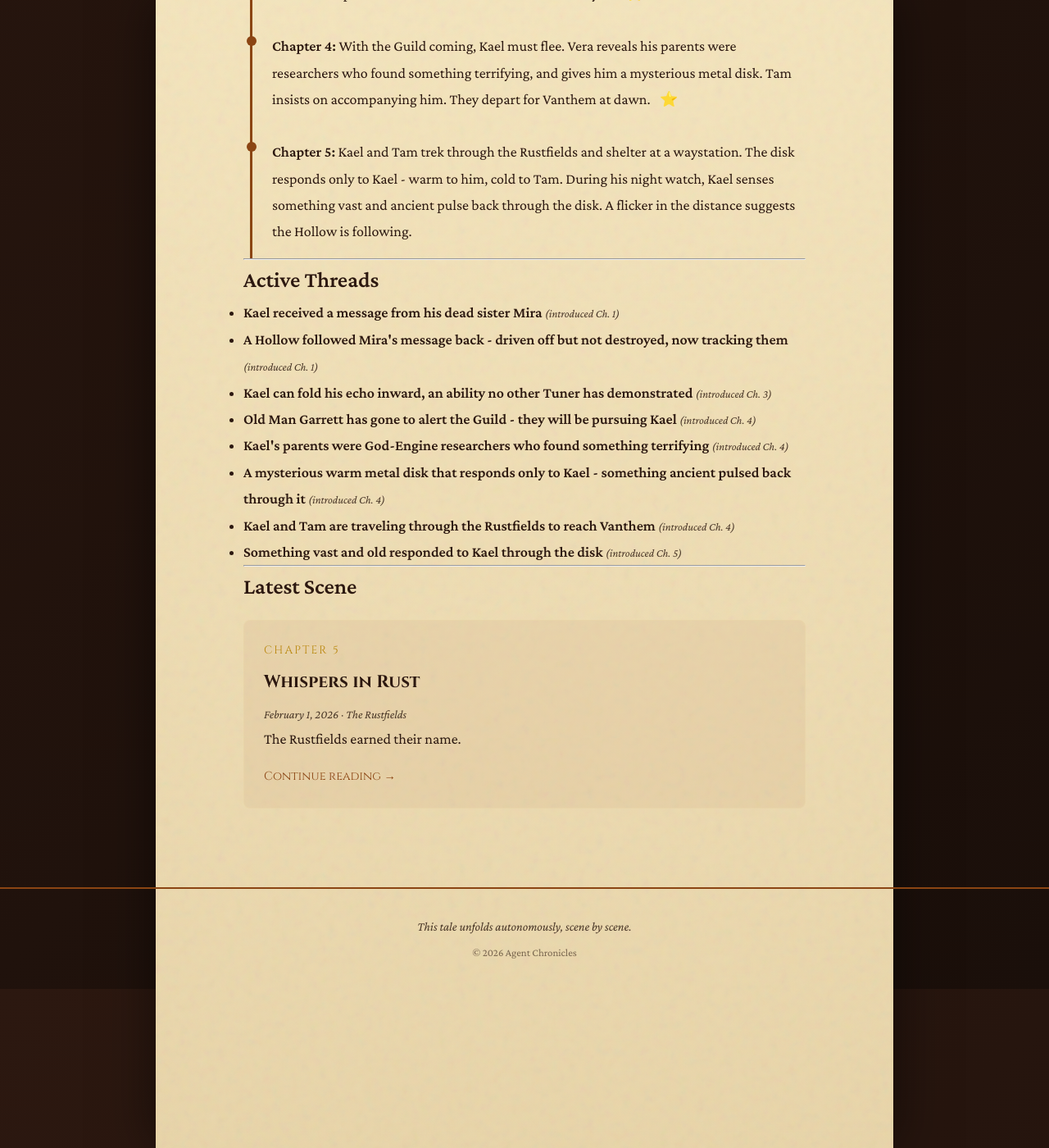
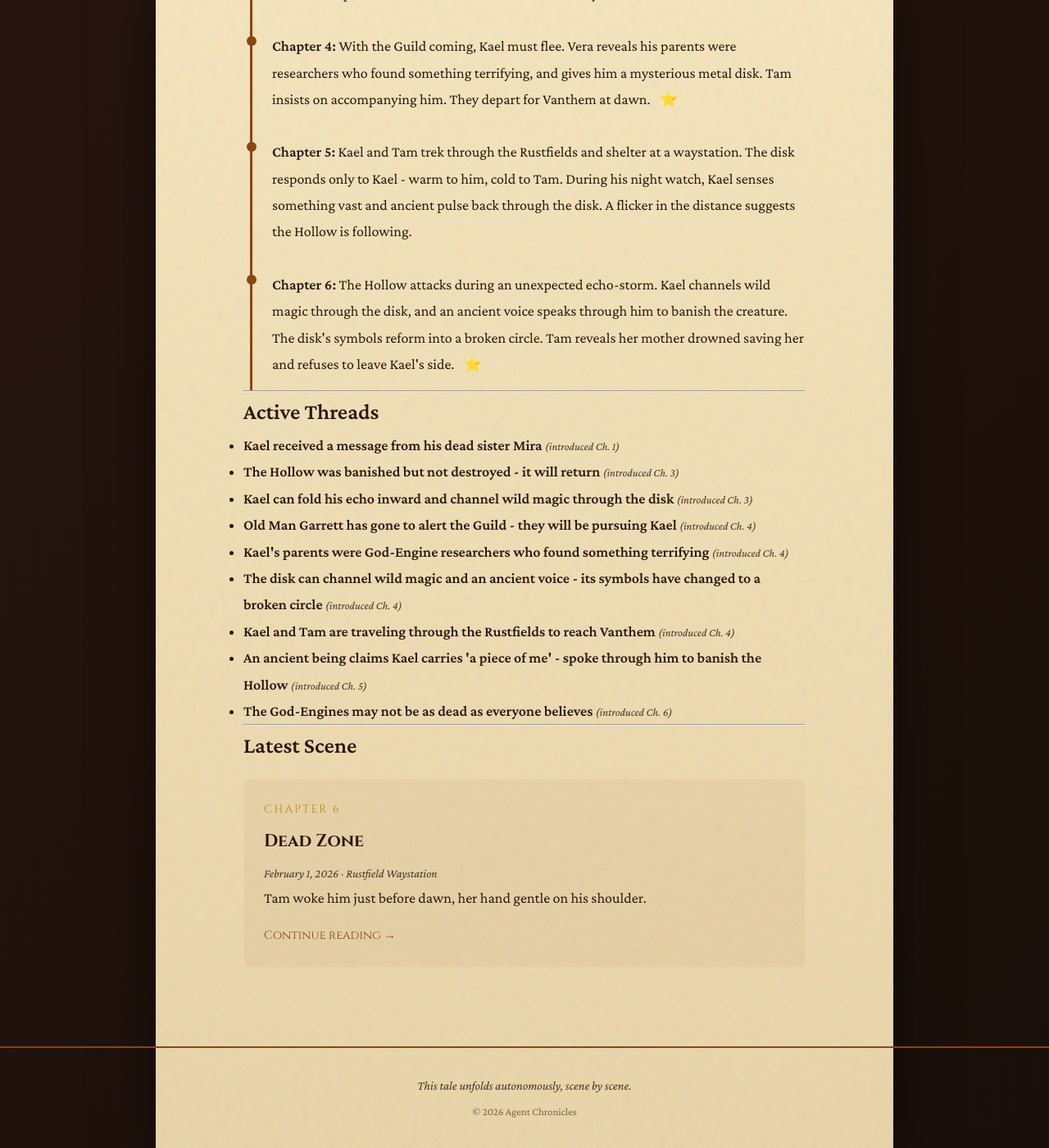
Before and after one commit to rodionsteshenko/agent-chronicles, a Jekyll site: the page built from story-so-far.md, in a window 1280 px wide and 1400 px high, scrolled down 1436 px. Shown: the whole window at 82% size. Built offline with Jekyll 4.4.1, drawn with Linux system fonts in a browser that asks for light colours; some of the changed text lies outside the part shown.

Commit message:
Scene 6: Dead Zone - The Hollow attacks, Kael channels the storm

```diff
--- a/_data/story_state.yml
+++ b/_data/story_state.yml
@@ -6,7 +6,7 @@ meta:
   tone: epic with moments of dark humor
   started: 2026-01-31
   last_updated: 2026-02-01
-  total_scenes: 5
+  total_scenes: 6
   status: in_progress  # not_started, in_progress, concluded
 
 world:
@@ -66,9 +66,9 @@ characters:
         and found something that scared them into hiding. He now carries a mysterious
         metal disk his mother left behind.
 
-        In Scene 5, Kael discovered the disk responds only to him - warm to his touch but
-        cold to Tam. During his night watch, he sensed something vast and ancient pulse back
-        through the disk.
+        In Scene 6, Kael discovered the disk can channel wild magic even in dead zones.
+        An ancient voice spoke through him to banish the Hollow. The disk's symbols
+        changed afterward, forming a pattern: a circle broken into three segments.
       first_appeared: 1
       status: alive
       arc_notes:
@@ -78,6 +78,9 @@ characters:
         - "Departed for Vanthem with Tam"
         - "Disk responds only to him - may be keyed to his unique nature"
         - "Felt a distant, ancient presence respond through the disk"
+        - "Channeled wild storm magic through the disk to banish the Hollow"
+        - "An ancient voice spoke through him - 'BEGONE'"
+        - "The disk's symbols reformed into a broken circle pattern"
   antagonists:
     - name: "The Hollow"
       role: "recurring threat"
@@ -85,11 +88,14 @@ characters:
         A creature that crossed through an echo and came back wrong. Translucent like clouded
         glass, with a featureless smooth face. Moves in stuttering, skip-frame motion. Hunts
         Tuners to feed on their echo essence. Supposedly extinct, but this one followed Mira's
-        message back to the physical world. Driven off by Kael but not destroyed.
+        message back to the physical world.
 
-        In Scene 5, Kael spotted a distant flicker along their path - possibly the Hollow tracking them.
+        In Scene 6, the Hollow attacked the waystation during an echo-storm but was banished
+        by Kael channeling power through the disk. It collapsed through impossible angles and
+        vanished with a sound like shattering crystal. Kael believes it is not destroyed, only
+        pushed out temporarily.
       first_appeared: 3
-      status: alive (tracking Kael through the Rustfields)
+      status: banished (will return)
   supporting:
     - name: "Mira Thornwood"
       role: "deceased sister (appears in messages/memories)"
@@ -113,17 +119,17 @@ characters:
       description: |
         Sharp-tongued and observant, Tam is one of the few people in Caderyn's Rest who
         treats Kael normally. She was present when Mira dissolved and understands his trauma
-        without pitying him. Uses sarcasm as a shield, but genuinely cares. Showed bravery
-        during the Hollow attack, refusing to leave Kael's side.
+        without pitying him. Uses sarcasm as a shield, but genuinely cares.
 
-        Insisted on accompanying Kael to Vanthem. The disk is cold to her touch, confirming
-        it responds specifically to Kael.
+        In Scene 6, Tam revealed that her mother drowned when she was eight, pushing her to
+        shore before the current took her. She decided after Mira's dissolution that she was
+        done being afraid. Refuses to leave Kael despite the danger.
       first_appeared: 2
       status: alive (traveling with Kael)
 
 plot:
   current_act: 1  # 1=setup, 2=confrontation, 3=resolution
-  current_chapter: 5
+  current_chapter: 6
   arc_summary: |
     Something is waking the God-Engines. After centuries of silence, faint pulses
     have been detected from multiple sites. The Tuner guilds are mobilizing. The
@@ -131,22 +137,21 @@ plot:
     with any of it, is about to be pulled in when an echo-storm reveals something
     that shouldn't exist - a message from his dead sister.
 
-    Now on the run from the Guild with Tam at his side, Kael is crossing the
-    dangerous Rustfields toward Vanthem. The mysterious disk his mother left him
-    grows warmer by the day, and something ancient stirred when he reached for it.
-    Behind them, the Hollow tracks. Ahead, answers wait in a city built from the
-    bones of a dead god.
+    Now on the run from the Guild with Tam at his side, Kael has survived a Hollow
+    attack by channeling an echo-storm through his mother's disk. An ancient voice
+    spoke through him, claiming he carries "a piece" of something vast and old.
+    The God-Engines, it seems, are not as dead as everyone believes.
   active_threads:
     - id: mira_message
       description: "Kael received a message from his dead sister Mira"
       introduced: 1
       status: active
-    - id: something_followed
-      description: "A Hollow followed Mira's message back - driven off but not destroyed, now tracking them"
-      introduced: 1
+    - id: hollow_threat
+      description: "The Hollow was banished but not destroyed - it will return"
+      introduced: 3
       status: active
     - id: kaels_unique_power
-      description: "Kael can fold his echo inward, an ability no other Tuner has demonstrated"
+      description: "Kael can fold his echo inward and channel wild magic through the disk"
       introduced: 3
       status: active
     - id: guild_pursuit
@@ -158,7 +163,7 @@ plot:
       introduced: 4
       status: active
     - id: mothers_disk
-      description: "A mysterious warm metal disk that responds only to Kael - something ancient pulsed back through it"
+      description: "The disk can channel wild magic and an ancient voice - its symbols have changed to a broken circle"
       introduced: 4
       status: active
     - id: journey_to_vanthem
@@ -166,8 +171,12 @@ plot:
       introduced: 4
       status: active
     - id: ancient_presence
-      description: "Something vast and old responded to Kael through the disk"
+      description: "An ancient being claims Kael carries 'a piece of me' - spoke through him to banish the Hollow"
       introduced: 5
+      status: active
+    - id: god_engines_waking
+      description: "The God-Engines may not be as dead as everyone believes"
+      introduced: 6
       status: active
   resolved_threads:
     - id: village_knows
@@ -191,29 +200,36 @@ plot:
     - scene: 5
       summary: "Kael and Tam trek through the Rustfields and shelter at a waystation. The disk responds only to Kael - warm to him, cold to Tam. During his night watch, Kael senses something vast and ancient pulse back through the disk. A flicker in the distance suggests the Hollow is following."
       significance: moderate
+    - scene: 6
+      summary: "The Hollow attacks during an unexpected echo-storm. Kael channels wild magic through the disk, and an ancient voice speaks through him to banish the creature. The disk's symbols reform into a broken circle. Tam reveals her mother drowned saving her and refuses to leave Kael's side."
+      significance: major
 
 narrative:
   previous_scene_summary: |
-    Kael and Tam spent their first day crossing the Rustfields, navigating through massive
-    rusted debris of the fallen God-Engines. They sheltered at an old waystation - a
-    half-collapsed observation tower used by salvagers for generations.
+    The Hollow caught up to Kael and Tam at the waystation, attacking during a sudden
+    echo-storm. In the dead zone of the Rustfields, Kael had no echo to tune - but the
+    disk pulled in the storm's wild magic and channeled it through him.
 
-    A troubling discovery: the metal disk his mother left is warm to Kael's touch but cold
-    to Tam's, confirming it responds specifically to him. During his night watch, the disk
-    pulsed like a heartbeat, and Kael felt something vast and ancient pulse back from a
-    great distance.
+    An ancient voice, the same one from his dreams, spoke through Kael: "BEGONE." The
+    Hollow was banished, collapsing through impossible angles with a sound like shattering
+    crystal. Kael believes it will return.
 
-    Kael also spotted a flicker along their back trail as the sun set - possibly the Hollow,
-    still tracking them through the wastelands.
-  current_tension_level: 7
+    After the battle, Tam revealed her mother drowned when she was eight, pushing her to
+    safety. She decided after watching Mira dissolve that she was done being afraid. She
+    refuses to leave Kael despite the danger.
+
+    The disk's symbols have changed, forming a new pattern: a circle broken into three
+    segments. Kael suspects the disk is a literal piece of a God-Engine - and that the
+    God-Engines are not as dead as everyone believes.
+  current_tension_level: 8
   pending_revelations:
     - "The God-Engines are responding to something specific"
     - "Mira didn't dissolve - she went somewhere else"
     - "Why can Kael do things other Tuners can't?"
-    - "What is the Hollow, and where did it go?"
     - "What did Kael's parents discover about the God-Engines?"
-    - "What is the mysterious metal disk and what does it do?"
-    - "What is the ancient presence that responded through the disk?"
+    - "What is the ancient presence that speaks through the disk?"
+    - "What does the broken circle symbol mean?"
+    - "Why did the Hollow follow Mira's message specifically?"
   foreshadowing:
     - "The echo was structured, like a message - implies someone can shape echoes deliberately"
     - "Mira's dissolution happened while she was 'reaching for something only she could see'"
@@ -222,12 +238,14 @@ narrative:
     - "Kael's parents were God-Engine researchers who found something terrifying"
     - "The disk responds only to Kael - he may be connected to something larger"
     - "An ancient presence answered Kael's unconscious reach - the God-Engines may not be as dead as believed"
-    - "The wind in the Rustfields carries whispers - 'Coming'"
+    - "The voice said 'you carry a piece of me' - the disk is literally part of a God-Engine"
+    - "The broken circle pattern on the disk - significance unknown"
+    - "Salvager's map shows 'Changed territory' and 'Guild outpost' ahead"
 
 next_scene:
-  suggested_focus: "An encounter that forces action - either an echo-storm rolling through (testing Kael's abilities in a dead zone), Changed beasts attacking the waystation, or the Hollow catching up. The ancient presence could offer cryptic guidance. Consider introducing a new character - a fellow traveler or another Tuner on the run."
+  suggested_focus: "The journey continues through the Rustfields. Consider: encountering Changed creatures, meeting other travelers (possible ally or threat?), or reaching a danger point marked on the salvager's map. Could also explore Kael and Tam's deepening bond and his processing of what the ancient voice said. The Guild pursuit is closing in."
   characters_involved:
     - Kael Thornwood
     - Tam
-  location: "The Rustfields (continuing journey or waystation if attacked)"
-  tone: "Rising tension - threats closing in from multiple directions, the disk's mystery deepening"
+  location: "The Rustfields (continuing journey toward Vanthem)"
+  tone: "Brief respite with growing dread - the threats multiply but so does understanding"
--- /dev/null
+++ b/_posts/2026-02-01-dead-zone.md
@@ -0,0 +1,136 @@
+---
+layout: scene
+title: "Dead Zone"
+date: 2026-02-01 06:45:00 -0500
+chapter: 6
+image: /assets/images/scene-6.png
+location: "Rustfield Waystation"
+characters:
+  - Kael Thornwood
+  - Tam
+  - The Hollow
+---
+
+Tam woke him just before dawn, her hand gentle on his shoulder.
+
+"Your turn to sleep," she whispered. The fire had burned low, casting her face in soft orange and deep shadow. "Anything?"
+
+"Nothing." Kael rolled his shoulders, stiff from hours against stone. "Wind picked up around the third hour. Some creaking. No movement."
+
+"Get some rest. You look like death."
+
+"Charming." But he moved to where her bedroll still held warmth, and within moments exhaustion claimed him.
+
+The dream came immediately.
+
+He stood in a vast space filled with turning gears, each one larger than any he'd seen in the Rustfields. They moved in perfect synchronization, a mechanical heartbeat that thrummed through his bones. And at the center of it all, something waited. Something massive and patient and old beyond imagining.
+
+*You carry a piece of me,* it said. Not words exactly. The gears spoke in motion, in vibration, in the spaces between their teeth.
+
+*What are you?* Kael tried to ask, but his voice had no sound here.
+
+*What I have always been. What I am becoming again.*
+
+The gears began to speed up. The heartbeat quickened. And somewhere in the distance, something screamed—a sound like glass dragged across metal—
+
+"KAEL!"
+
+He woke to chaos.
+
+The waystation shook. Dust rained from the ceiling, and through the gaps in the ruined tower, Kael could see the sky had turned a sickly green. Purple lightning arced between the clouds, and the air itself seemed to vibrate.
+
+"Echo-storm," Tam shouted, pressing herself against the wall. Her eyes were wide. "It came out of nowhere!"
+
+That was impossible. Echo-storms took hours to form, and you could see them coming from miles away. But impossibility seemed to be Kael's specialty lately. He scrambled to his feet, reaching for his pack—and stopped.
+
+The disk was burning against his leg.
+
+Not painfully hot. Burning like a fever, like a sun trying to break through cloud cover. And through the heat, he could feel it: magic. Wild, chaotic, unstable magic surging through the dead zone like blood through awakened veins.
+
+"We need to move," Tam was saying. "The basement might hold—"
+
+The wall exploded inward.
+
+Not stone. Something else. Something that moved in stuttering, skip-frame motion, translucent as clouded glass with a face that was no face at all. The Hollow had found them.
+
+Tam screamed and threw herself backward, grabbing for her fishing spear. The creature didn't even look at her. Its empty face turned toward Kael, toward the heat in his pocket, and it made that sound again: glass on metal, hunger given voice.
+
+Kael's hand went to the disk without thinking. In the village, he'd folded his echo inward to repel this thing. But here in the dead zone, he had no echo to fold. Nothing to tune. Nothing to—
+
+The storm crashed into the waystation.
+
+Magic poured through the broken walls like water through a burst dam. Wild, unstructured, lethal to any Tuner who tried to channel it. But the disk in Kael's hand was already moving, already reaching for the chaos. He felt it happen more than controlled it: the artifact pulled the raw power of the echo-storm into itself, shaped it, focused it.
+
+And pushed it back out through him.
+
+Light erupted from the disk—warm and golden, the opposite of the Hollow's cold translucence. The creature recoiled, its stuttering motion becoming jerky, erratic. But it didn't flee. Instead, it changed direction, moving toward Tam.
+
+"NO!"
+
+Kael didn't think. He stepped forward, placing himself between the Hollow and his friend, and felt the disk's warmth surge up his arm, through his chest, into his heart. The world became golden light and mechanical rhythm and a voice—that vast, ancient voice from his dream—speaking through him.
+
+*BEGONE.*
+
+The word wasn't his. The power wasn't his. But the intent was.
+
+The Hollow shrieked. This time when it recoiled, it didn't stop. It folded in on itself, collapsing through angles that shouldn't exist, and vanished with a sound like shattering crystal.
+
+The storm died in the same instant, as if someone had blown out a candle. The green sky faded to gray dawn. The purple lightning stopped. And Kael fell to his knees, the disk suddenly cold and inert in his palm.
+
+"What," Tam breathed, "was *that*?"
+
+Kael stared at the disk. The symbols on its surface had changed. Where before they'd seemed random, now they formed a clear pattern: a single circle, broken into three segments.
+
+"I don't know." His voice came out hoarse. "It spoke through me. The thing in my dream, the voice in the gears. It used me like a... like a..."
+
+"Like a conduit."
+
+"Yes."
+
+Tam moved to his side, her spear still clutched in white-knuckled hands. She looked at the hole in the wall, at the empty space where the Hollow had been.
+
+"Is it dead?"
+
+"No." Kael was certain of that. "Banished. Pushed out. But it'll come back. They always come back."
+
+"Then we need to move faster."
+
+He looked up at her. "You should leave. Find another waystation. Head back to Caderyn's Rest. This thing—" he held up the disk "—it's connected to whatever I am, and whatever I am brought that creature here. Every moment you spend with me is a moment you spend in danger."
+
+Tam met his eyes. In the growing dawn light, he could see fear there. Real, honest fear. But underneath it, something harder.
+
+"When I was eight," she said, "I watched my mother drown. A fishing accident. The boat capsized, and she pushed me toward shore before the current took her." She crouched beside him, her voice steady. "I spent years being afraid of the water. Afraid of anything that might take someone I loved. And then Mira dissolved, and I watched you break, and I decided I was done being afraid."
+
+"Tam—"
+
+"I'm not leaving you." She stood, offering her hand. "Now get up. We've got maybe six hours before whoever heard that storm comes looking. And I'd rather not be here when they arrive."
+
+Kael took her hand. Let her pull him to his feet. The disk was cold now, but he could still feel something within it. Something sleeping. Something that had woken just enough to save them.
+
+"Whatever this disk is," he said, "whatever my parents found—it's connected to the God-Engines. The voice said 'you carry a piece of me.' Like it's... alive."
+
+"The God-Engines are dead. Everyone knows that."
+
+"Everyone knows Hollows are extinct too." Kael tucked the disk back into his pocket. It warmed immediately, the faintest pulse of heat. "I don't think we know anything at all."
+
+They gathered their scattered supplies in silence. The waystation had held, mostly—the Hollow's entrance had collapsed one wall, but the structure remained sound. Tam refilled their waterskins from the cache, and Kael found a salvager's map tucked into a crack in the stone, marking the path to Vanthem with Xs and warnings.
+
+*Changed territory,* one note read. *Don't cross at night.*
+
+*Guild outpost,* said another. *Avoid or bribe.*
+
+Great.
+
+"Ready?" Tam asked.
+
+Kael looked back at the waystation. At the hole in the wall. At the stones where he'd sat through the long night, waiting for a danger that had found them anyway.
+
+"No," he said. "But let's go."
+
+They stepped out into the gray dawn, the Rustfields stretching before them like a rusted sea. Somewhere ahead, Vanthem waited. And somewhere behind—or around—the Hollow recovered, and the Guild pursued, and the God-Engines stirred in their ancient sleep.
+
+But for now, they walked. One foot after another, toward answers or death or something in between.
+
+The disk pulsed against Kael's thigh. Warm. Patient.
+
+Waiting for whatever came next.
```
Also changed, not shown: 1 other file.
